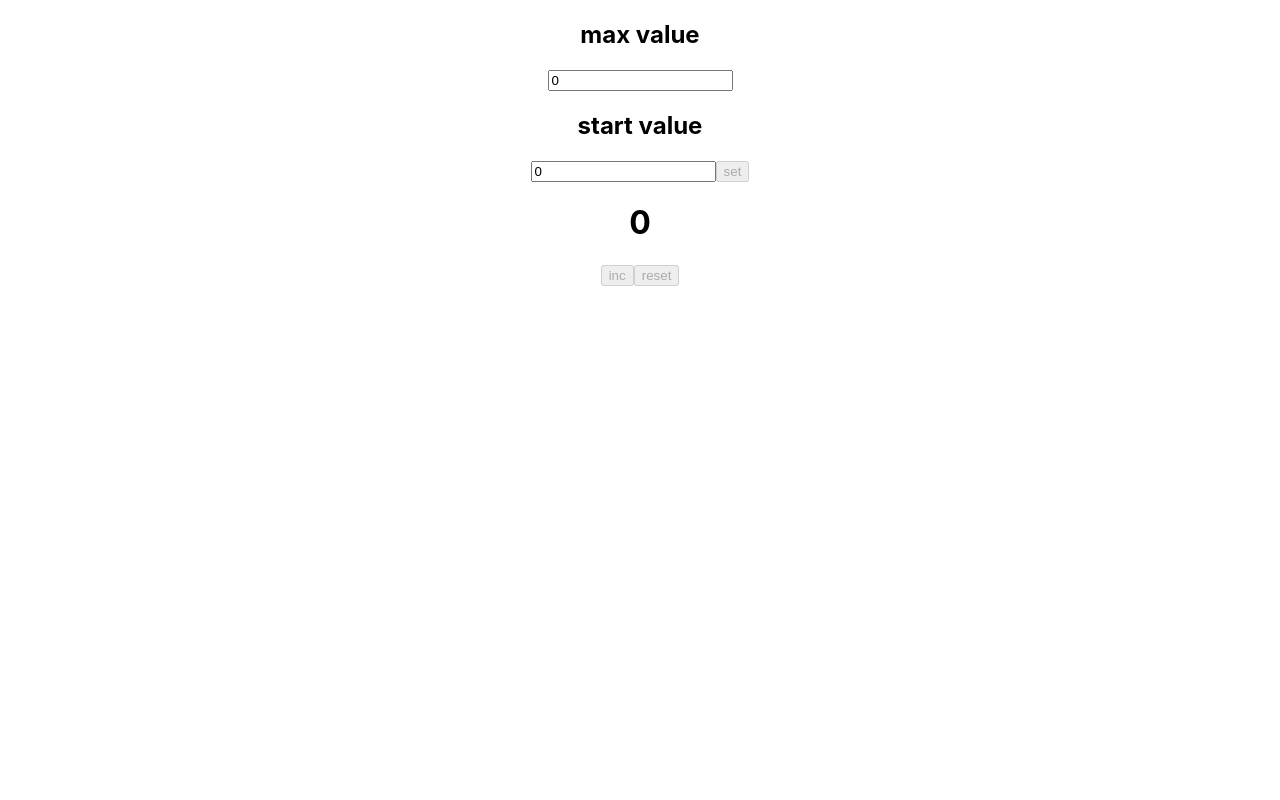
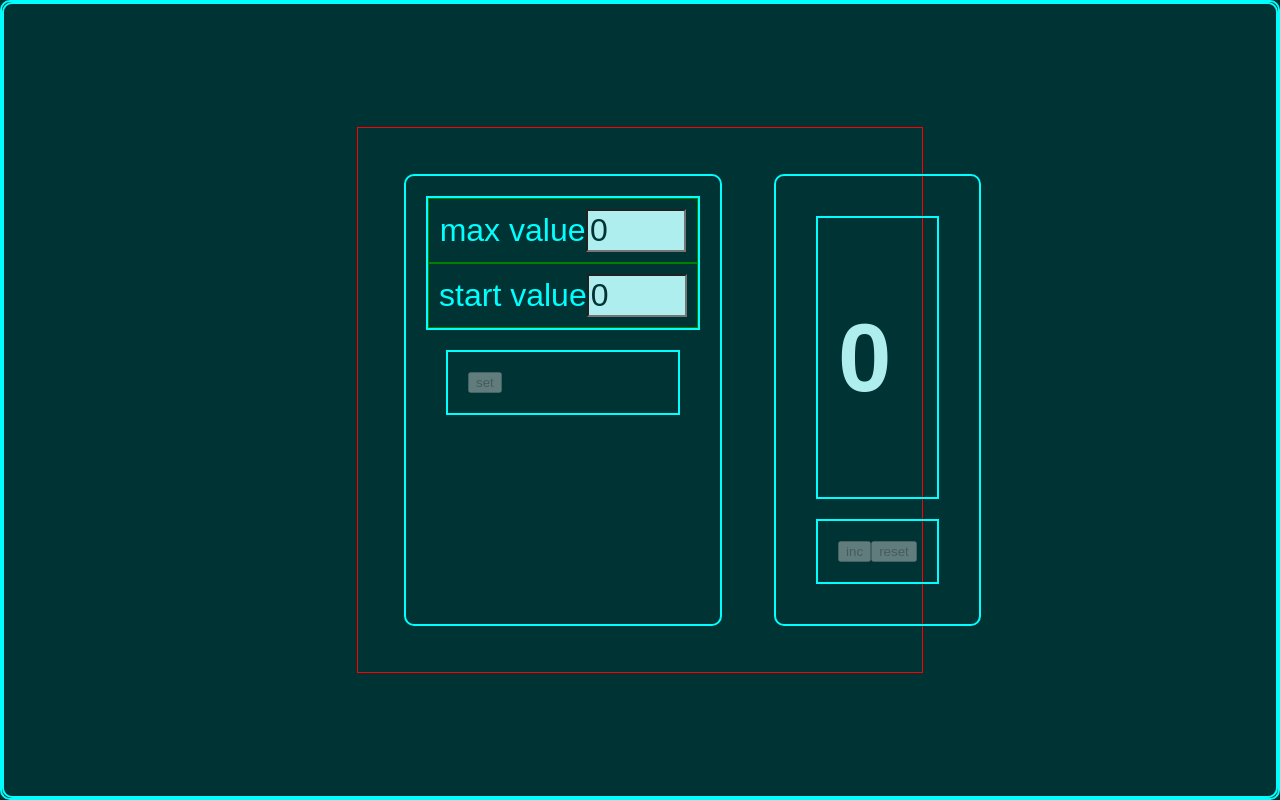
Before and after one commit to KristinaFinck/Microtask-counter, a React (Create React App) app: page / in a window 1280 px wide. Built offline with nearby package versions, Linux system fonts and the light colour scheme.

Commit message:
Styling part 1

```diff
--- a/package.json
+++ b/package.json
@@ -13,6 +13,7 @@
     "react": "^18.2.0",
     "react-dom": "^18.2.0",
     "react-scripts": "5.0.1",
+    "styled-components": "^6.1.11",
     "typescript": "^4.4.2",
     "web-vitals": "^2.1.0"
   },
--- a/src/App.css
+++ /dev/null
@@ -1,5 +0,0 @@
-.App {
-  text-align: center;
-  box-sizing: border-box;
-  font-size: 16px;
-}
--- a/src/App.tsx
+++ b/src/App.tsx
@@ -1,7 +1,14 @@
 import React, {ChangeEvent, useState} from 'react';
-import './App.css';
 import {Button} from "./button/Button";
-import {Input} from './input/Input'
+import {Input} from './input/Input';
+import {
+    GlobalStyle,
+    WrapContainer,
+    ExternalContainer,
+    Tableau,
+    InternalContainer,
+    SettingsContainer, InternalSettingsContainer, StyledInput, Values
+} from './styles/Styles';
 
 function App() {
     let [startValue, setStartValue] = useState<number>(0)
@@ -80,24 +87,41 @@ let [isResetButtonDisabled, setResetButtonDisabled] = useState(true)
         }
     }
     return (
-        <div className="App">
-            <div className="Settings">
-                <h2> max value</h2>
-                <Input
+        <>
+            <GlobalStyle/>
+            <WrapContainer>
+                <ExternalContainer>
+
+                    <SettingsContainer>
+                        <InternalSettingsContainer>
+                            <Values> max value</Values>
+                            <StyledInput
                                 type='number'
                                 value={maxValue}
                                 onChange={onChangeMaxInputHandler}/>
-                <h2> start value</h2>
-                <Input
-                    type='number' value={startValue} onChange={onChangeStartInputHandler}/>
+                        </InternalSettingsContainer>
+                        <InternalSettingsContainer>
+                            <Values> start value</Values>
+                            <StyledInput
+                                type='number'
+                                value={startValue}
+                                onChange={onChangeStartInputHandler}/>
+                        </InternalSettingsContainer>
+                    </SettingsContainer>
+                    <InternalContainer>
                         <Button
                             title={'set'}
+
                             onClick={onClickSet}
                             disabled={isSetButtonDisabled}/>
-            </div>
-            <div>
-                {settingMessage || errorMessage || <h1>{currentValue}</h1>}
 
+                    </InternalContainer>
+                </ExternalContainer>
+                <ExternalContainer>
+                    <InternalContainer>
+                        <Tableau>{settingMessage || errorMessage || <h1>{currentValue}</h1>} </Tableau>
+                    </InternalContainer>
+                    <InternalContainer>
                         <Button
                             title={'inc'}
                             onClick={onClickAddCount}
@@ -106,8 +130,10 @@ let [isResetButtonDisabled, setResetButtonDisabled] = useState(true)
                             title={'reset'}
                             onClick={onClickReset}
                             disabled={isResetButtonDisabled}/>
-            </div>
-        </div>
+                    </InternalContainer>
+                </ExternalContainer>
+            </WrapContainer>
+        </>
     );
 }
 
--- /dev/null
+++ b/src/styles/Styles.js
@@ -0,0 +1,83 @@
+import styled, { createGlobalStyle } from 'styled-components';
+
+ export const GlobalStyle = createGlobalStyle `
+ html, body{
+  height: 100%;
+  width: 100%;
+  display: flex;
+  align-items: center;
+  justify-content: center;
+   margin: 0;
+   padding: 0;
+   box-sizing: border-box;
+   background-color: #003333;
+   font-family: Arial, Helvetica, sans-serif;
+  color: #003333;
+  border: 2px solid cyan;
+  border-radius: 10px;
+ }
+ *, *::before, *::after {
+  box-sizing: inherit;
+
+ }
+ `
+
+// Контейнер
+export const WrapContainer = styled.div`
+ max-width: 1200px;
+ width: 100%;
+  padding: 20px;
+  display: flex;
+ flex-direction: row;
+ justify-content: space-between;
+ border: red 1px solid
+`;
+
+ export const ExternalContainer = styled.div `
+ width: 100%;
+  margin: 5%;
+  padding: 20px;
+  border: 2px cyan solid;
+  border-radius: 10px;
+
+ `
+export const Tableau = styled.div`
+ font-size: 3em;
+  color: paleturquoise;
+  display: flex;
+
+`
+export const InternalContainer = styled.div`
+border:  2px cyan solid;
+ display: flex;
+ padding: 20px;
+ margin: 20px;
+`
+export const SettingsContainer = styled.div `
+display: flex;
+ flex-direction: column;
+ align-items: normal;
+ border: 2px cyan solid;
+`
+export const InternalSettingsContainer = styled.div`
+ display: flex;
+flex-direction: row;
+ justify-content: space-evenly;
+  align-items: center;
+ border: green 1px solid;
+  padding: 10px;
+`
+export const StyledInput = styled.input`
+    background-color: paleturquoise;
+ color: inherit;
+  font-size: 2em;
+  width: 100px;
+    `
+export const Values = styled.span`
+    color: cyan;
+  margin: 0;
+  font-size: 2em;
+  white-space: nowrap; /* Предотвращаем перенос текста */
+  display: flex;
+  align-items: center; /* Выровнять текст по центру по вертикали */
+    `
```
Also changed, not shown: 1 other file (tests, documents, lock files or other folders). Lines whose indentation alone changed are shown as unchanged.
